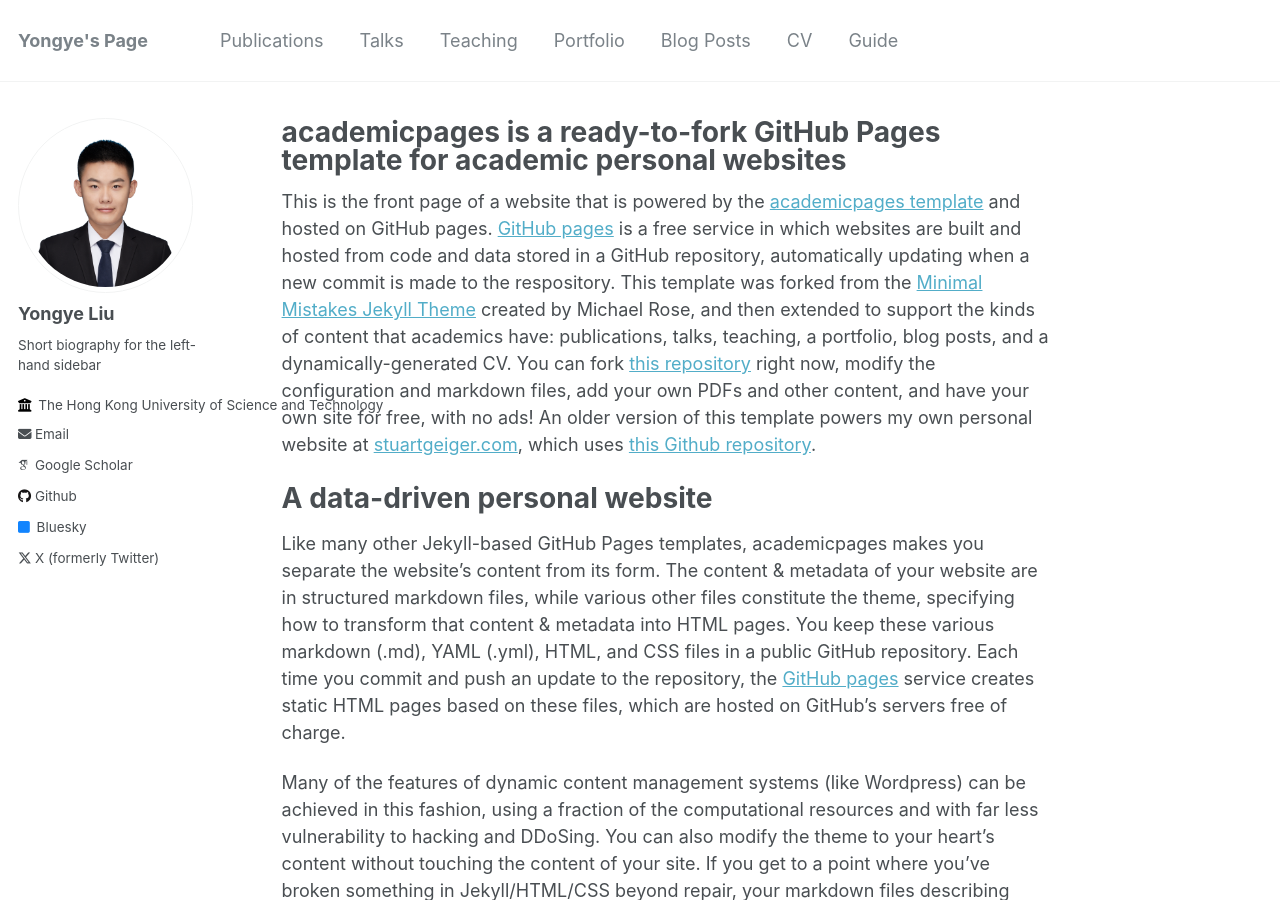
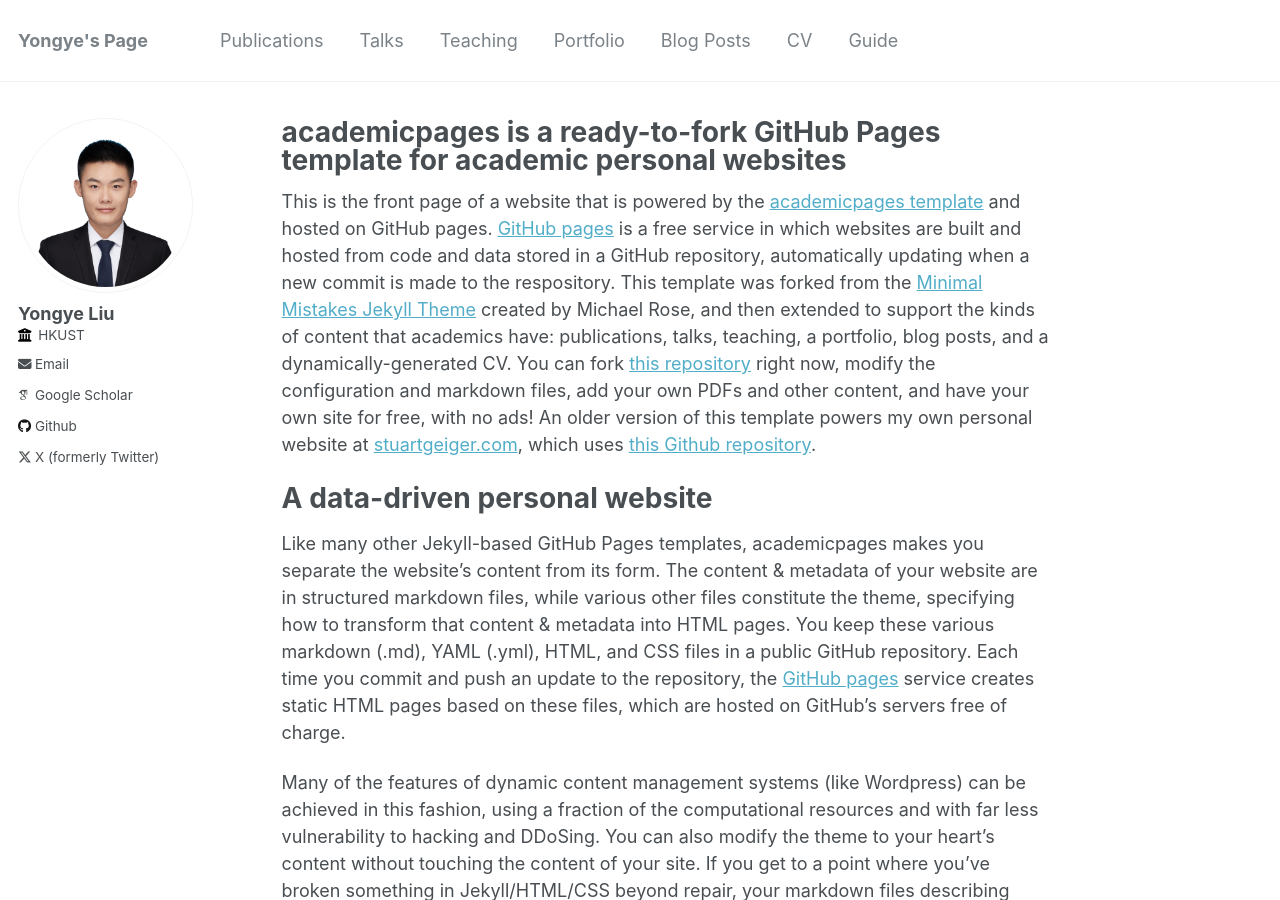
Before and after one commit to liuyongye/liuyongye.GitHub.io, a Jekyll site: the page built from _pages/about.md, in a window 1280 px wide and 900 px high. Built offline with Jekyll 4.4.1, drawn with Linux system fonts in a browser that asks for light colours; some web fonts are replaced.

Commit message:
Update _config.yml

```diff
--- a/_config.yml
+++ b/_config.yml
@@ -24,11 +24,11 @@ author:
   avatar           : "mypic.png"
   name             : "Yongye Liu"
   pronouns         : # example: "she/her"
-  bio              : "Short biography for the left-hand sidebar"
+  bio              : #"Short biography for the left-hand sidebar"
   location         : # "Earth"
-  employer         : "The Hong Kong University of Science and Technology"
+  employer         : "HKUST"
   uri              : # URL
-  email            : "yliu671.connect.ust.hk"
+  email            : "yliu671@connect.ust.hk"
 
   # Academic websites
   arxiv            : # URL - Update with the correct link to your profile
@@ -42,12 +42,12 @@ author:
   bitbucket        : # Username - Update with your username on the site
   codepen          : # Username
   dribbble         : # Username
-  github           : "academicpages"
+  github           : "liuyongye"
   kaggle           : # Username
   stackoverflow    : # User number or user number and name (i.e., use "1" or "1/jeff-atwood")
 
   # Social media
-  bluesky          : "bsky.app" # Replace this with you Bluesky username
+  bluesky          : #"bsky.app" # Replace this with you Bluesky username
   facebook         : # Username
   flickr           : # Username
   foursquare       : # Username
@@ -64,7 +64,7 @@ author:
   steam            : # Username
   telegram         : # URL
   tumblr           : # Username
-  twitter          : "UniofOxford"  # Replace this with your X / Twitter handle
+  twitter          : "Yongye7"  # Replace this with your X / Twitter handle
   vine             : # Username
   weibo            : # Username
   wikipedia        : # Username
```
